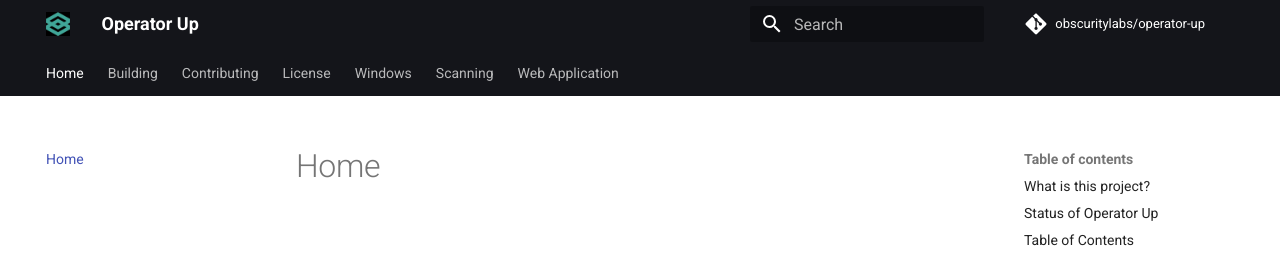
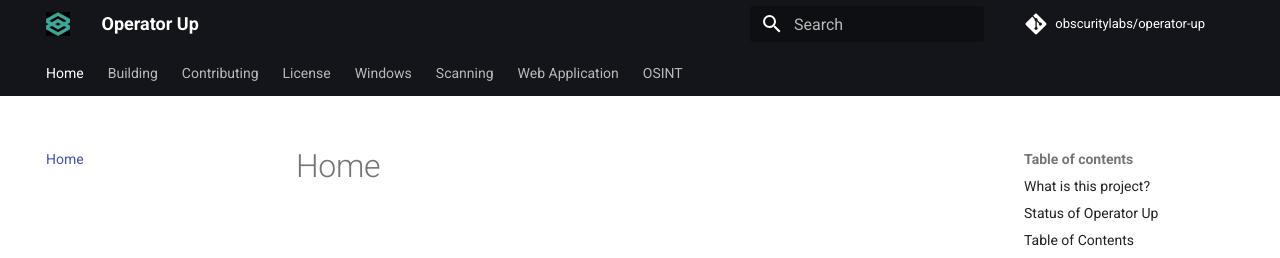
Before and after one commit to obscuritylabs/operator-up, an MkDocs documentation site: the page built from docs/index.md, in a window 1280 px wide and 900 px high. Shown: the top 258 px of the window. Built offline with MkDocs 1.6.1 and Material for MkDocs 9.7.7, drawn with Linux system fonts in a browser that asks for light colours; comment, search, counter and statistics services are not loaded.

Commit message:
Update mkdocs.yml

```diff
--- a/mkdocs.yml
+++ b/mkdocs.yml
@@ -98,6 +98,8 @@ nav:
     - nmap: scanning/nmap.md
   - Web Application:
     - SQL Injections: web_app/sql_injections.md
+  - OSINT:
+    - Email: osint/email.md
 
 google_analytics:
   - UA-64026800-6
```
